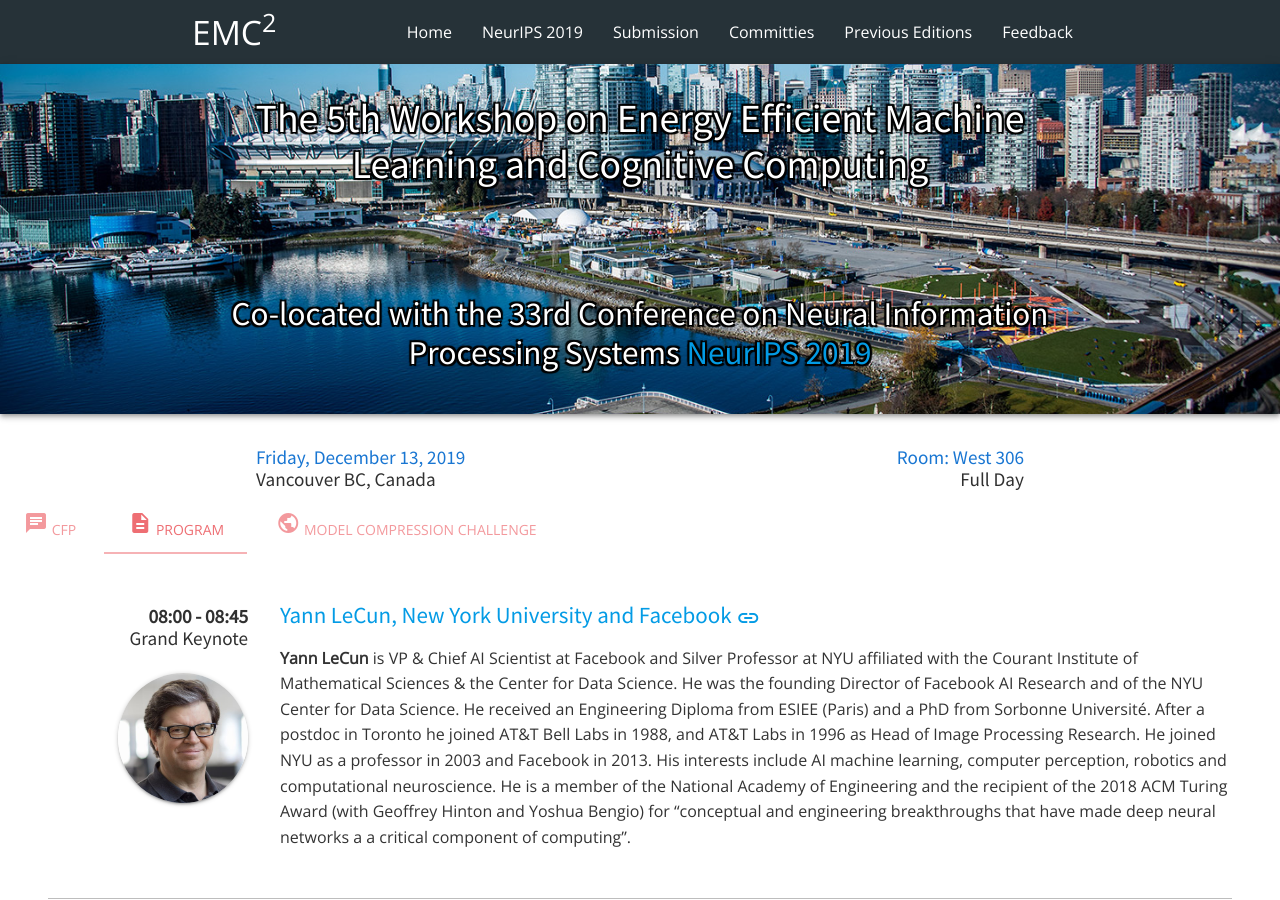
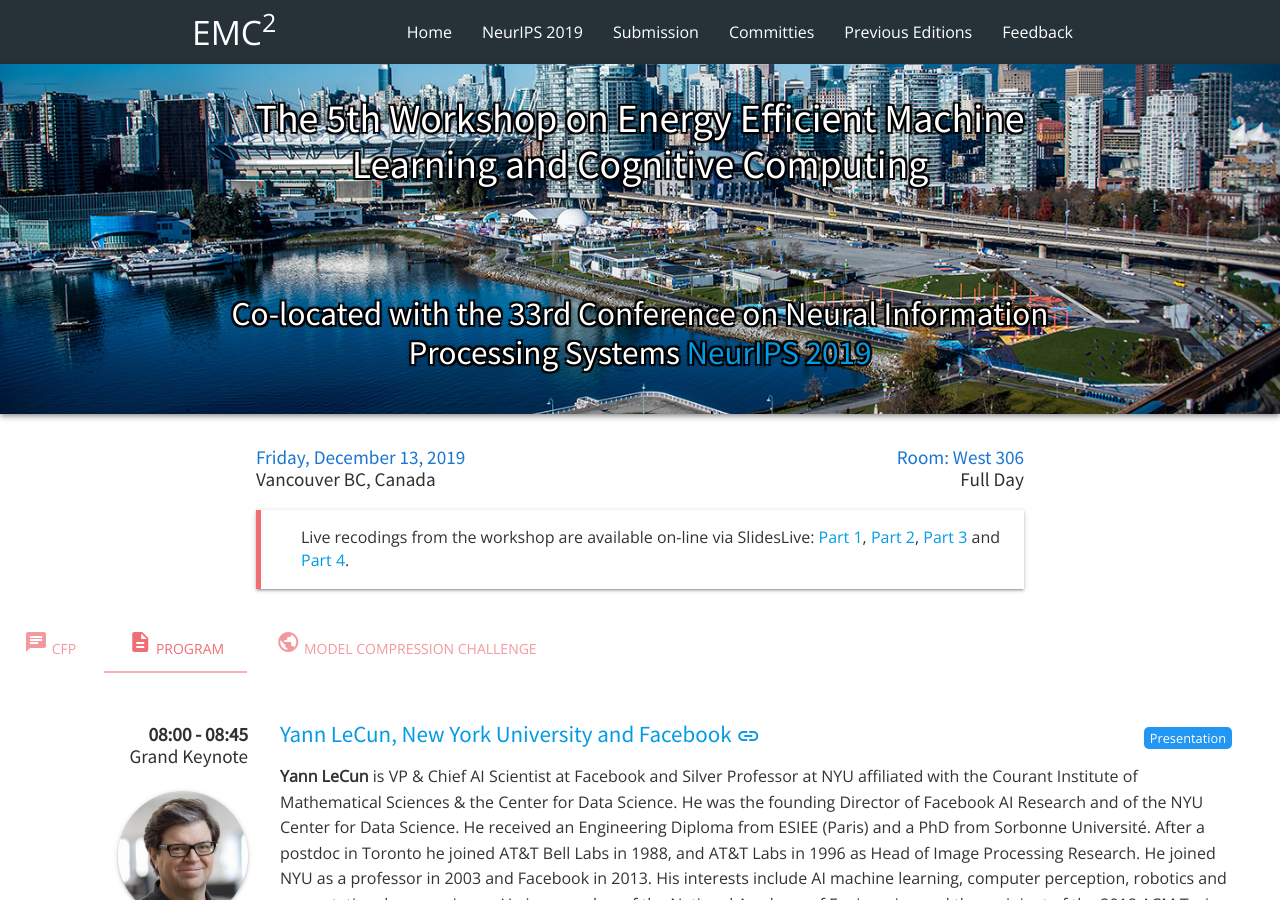
Before and after one commit to mgoldfar/emc2-web, a Jekyll site: the page built from _editions/5-neurips-19.html, in a window 1280 px wide and 900 px high. Built offline with Jekyll 4.4.1, drawn with Linux system fonts in a browser that asks for light colours; some of the changed text lies outside the part shown.

Commit message:
Uploaded a few more presetnations from NeurIPS and added links to recordings.

```diff
--- a/_editions/5-neurips-19.html
+++ b/_editions/5-neurips-19.html
@@ -29,3 +29,13 @@ sponsors:
       logo: cadence.jpg
       url: https://www.cadence.com
 ---
+<blockquote class="z-depth-1" style="text-align: left;">
+  <p style="padding: 1rem;">
+      Live recodings from the workshop are available on-line via SlidesLive:
+       <a href="https://slideslive.com/38921950/emc2-energy-efficient-machine-learning-and-cognitive-computing-5th-edition-1" target="_blank">Part 1</a>,
+       <a href="https://slideslive.com/38921951/emc2-energy-efficient-machine-learning-and-cognitive-computing-5th-edition-2" target="_blank">Part 2</a>,
+       <a href="https://slideslive.com/38921952/emc2-energy-efficient-machine-learning-and-cognitive-computing-5th-edition-3" target="_blank">Part 3</a> and
+       <a href="https://slideslive.com/38921953/emc2-energy-efficient-machine-learning-and-cognitive-computing-5th-edition-4" target="_blank">Part 4</a>.
+
+  </p>
+</blockquote>
```
Also changed, not shown: _programs/5-neurips-19/han-talk.md (+1 -0 lines), _programs/5-neurips-19/keutzer-talk.md (+1 -0 lines), _programs/5-neurips-19/lecun-keynote.md (+1 -0 lines), _programs/5-neurips-19/microsoft-talk.md (+1 -0 lines), 4 other files.
